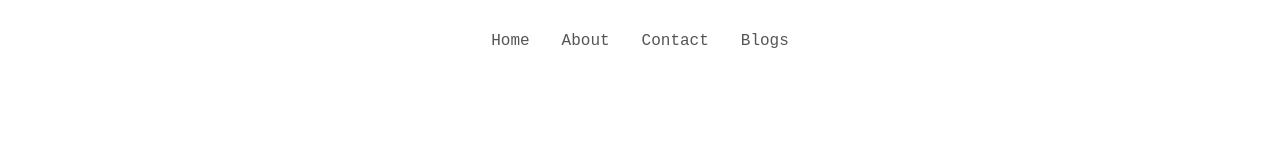
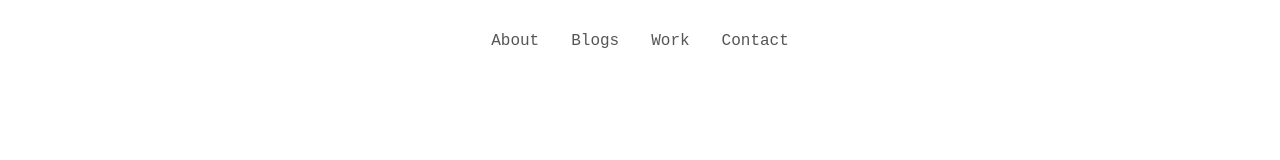
Before and after one commit to c0den0w/React-Finally, a React (Vite) app in the folder React/: page / in a window 1280 px wide. Shown: the top 160 px of the page. Built offline with nearby package versions, Linux system fonts and the light colour scheme.

Commit message:
Home link from NavBar and rearranged

```diff
--- a/React/src/NavBar.jsx
+++ b/React/src/NavBar.jsx
@@ -4,10 +4,10 @@
         <div className="navbar-container">
             <nav className="navbar">
                 <ul className="nav-links">
-                    <li><a href="/">Home</a></li>
                     <li><a href="/about">About</a></li>
+                    <li><a href="#" onClick={(e) => { e.preventDefault(); onBlogsClick?.(); }}>Blogs</a></li>
+                    <li><a href="/">Work</a></li>
                     <li><a href="/contact">Contact</a></li>
-                    <li><a href="#" onClick={(e) => { e.preventDefault(); onBlogsClick?.(); }}>Blogs</a></li>
                 </ul>
             </nav>
         </div>
```
